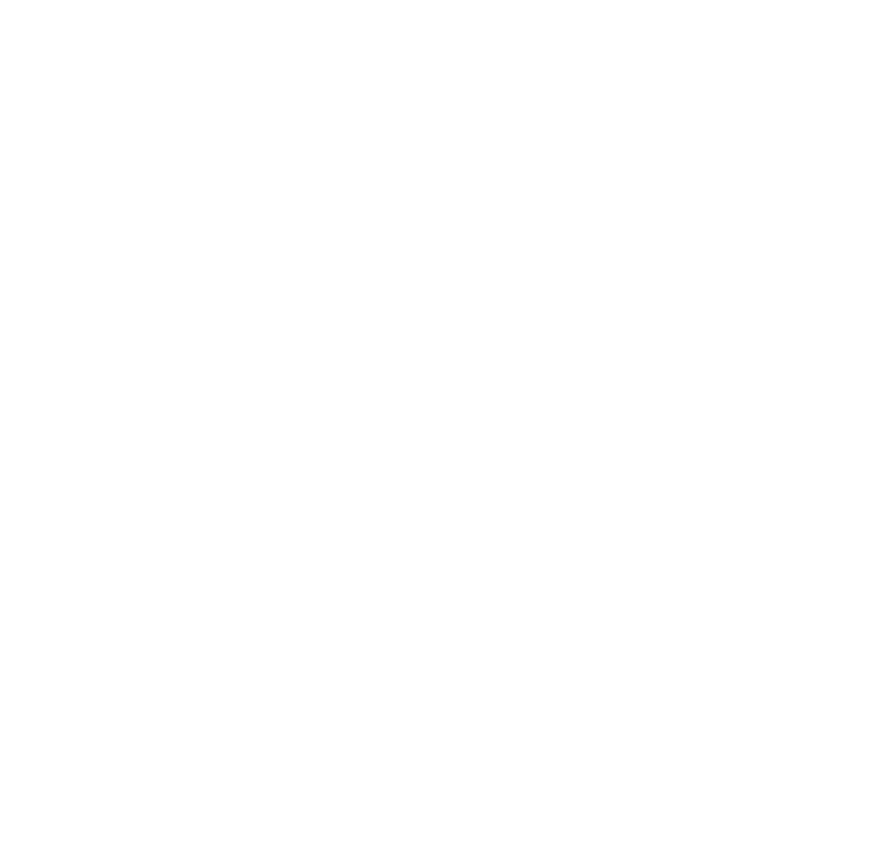
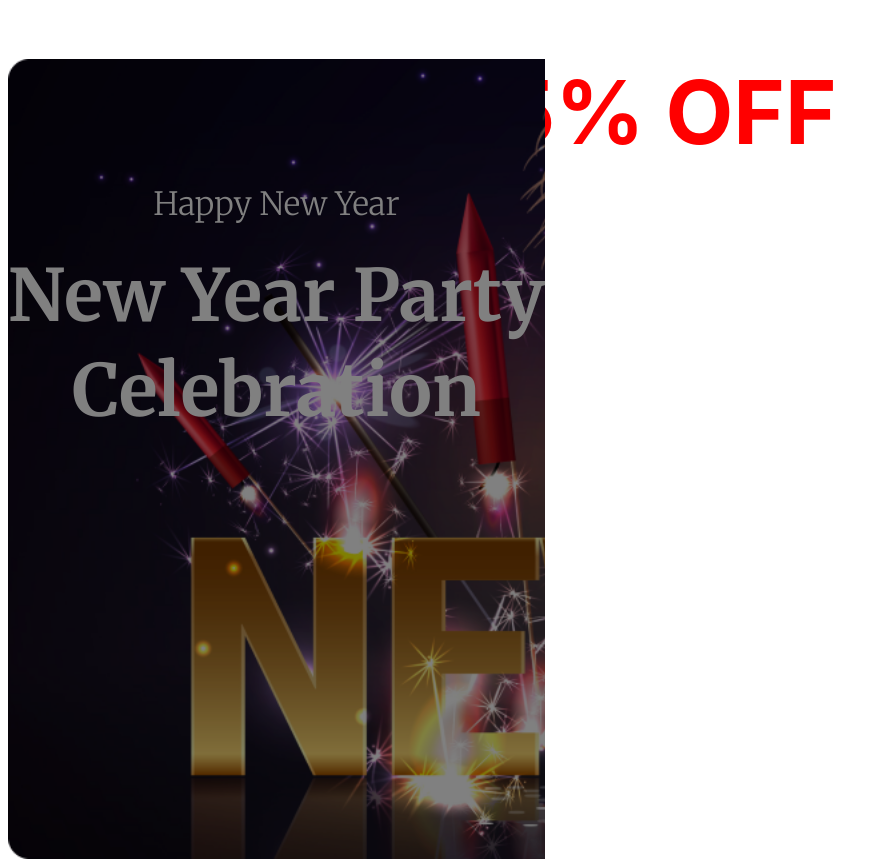
Before and after one commit to israt83/New-Year-New-Mission, a plain HTML site: page index.html in a window 1280 px wide. Shown: the whole page, without its empty margins (0-888 px from the left). Before the commit the page ends 800 px from the top, so only its background shows below. Drawn offline with Linux system fonts and the light colour scheme.

Commit message:
added the style.css file

```diff
--- a/index.html
+++ b/index.html
@@ -1,11 +1,44 @@
 <!DOCTYPE html>
 <html lang="en">
+
 <head>
     <meta charset="UTF-8">
     <meta name="viewport" content="width=device-width, initial-scale=1.0">
     <title>New Year New Mission</title>
+    <link rel="preconnect" href="https://fonts.googleapis.com">
+    <link rel="preconnect" href="https://fonts.gstatic.com" crossorigin>
+    <link href="https://fonts.googleapis.com/css2?family=Merriweather:wght@300;700&display=swap" rel="stylesheet">
+    <link rel="stylesheet" href="style.css">
 </head>
+
 <body>
+    <header>
+
+
+    <div class="banner-section">
+
+        <h6>Happy New Year</h6>
+        <h1>New Year Party<br>Celebration</h1>
+
+
+    </div>
+    </header>
+
+
+        <div class="new-year-section">
+            <h1>65% OFF</h1>
+
+
+        </div>
+
+
+
+
+
+    <footer>
+
+    </footer>
 
 </body>
+
 </html>
--- /dev/null
+++ b/style.css
@@ -0,0 +1,53 @@
+body{
+    font-family: 'Merriweather', serif;
+}
+
+.banner-section{
+
+    background-image: url(images/Banner\ Image.png);
+    background-size: cover;
+    position: absolute;
+
+    height: 100vh;
+
+
+
+
+
+    filter: brightness(50%);
+
+
+
+
+}
+h6{
+    color: #FFF;
+    position: relative;
+    top: 50px;
+    text-align: center;
+    font-family: Merriweather;
+    font-size: 32px;
+    font-style: normal;
+    font-weight: 400;
+    line-height: normal;
+}
+h1{
+    color: #FFF;
+    text-align: center;
+    font-family: Merriweather;
+    font-size: 72px;
+    font-style: normal;
+    font-weight: 900;
+    line-height: 95px;
+}
+.new-year-section h1{
+
+    color: #F00;
+
+    text-align: center;
+    font-family: Inter;
+    font-size: 88px;
+    font-style: normal;
+    font-weight: 700;
+    line-height: normal;
+}
```
